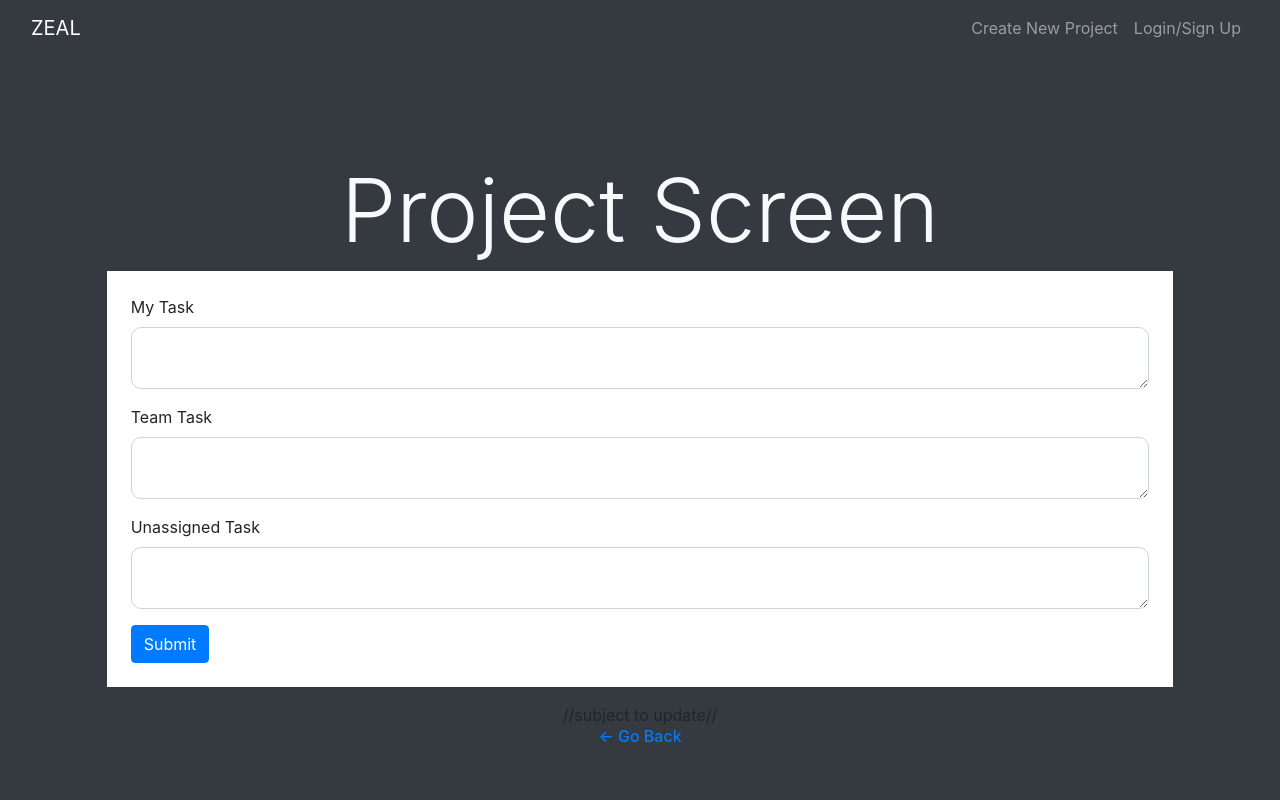
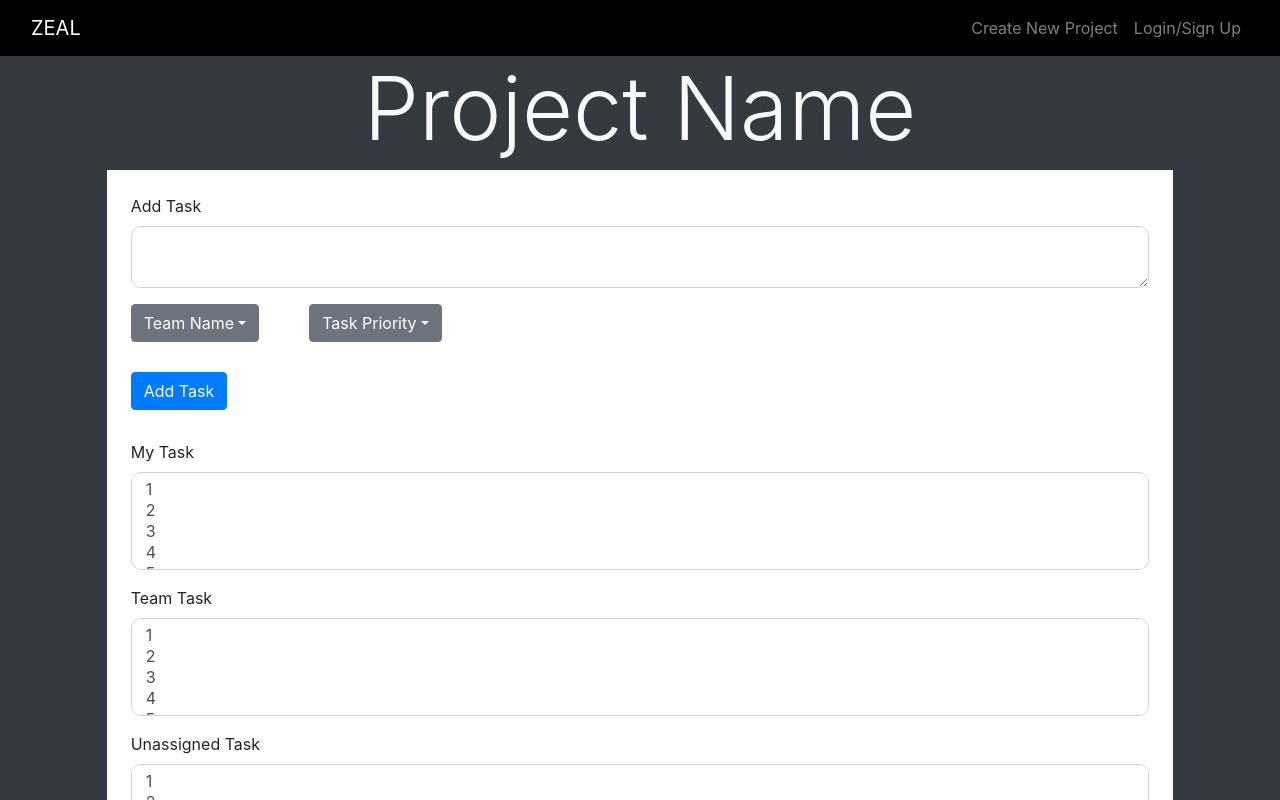
Before and after one commit to savvykolb/ZEAL, a React (Create React App) app in the folder client/: page /project in a window 1280 px wide. Shown: the top 800 px of the page. Built offline with nearby package versions, Linux system fonts and the light colour scheme.

Commit message:
adjusted project form

```diff
--- a/client/src/App.js
+++ b/client/src/App.js
@@ -1,12 +1,12 @@
 import React from 'react';
 import Homescreen from './pages/Homescreen';
-
 // import { Navbar } from 'react-bootstrap';
 import NewProjectForm from './components/NewProjectForm';
 import AppNavbar from "./components/Navbar";
 import { BrowserRouter as Router, Route } from "react-router-dom";
 import LoginForm from './components/LoginForm';
 import SignupForm from './components/SignupForm';
+import './index.css'
 
 import {
   ApolloClient,
--- a/client/src/components/LoginForm.js
+++ b/client/src/components/LoginForm.js
@@ -1,5 +1,5 @@
 import React, { useState } from "react";
-import { Form, Button, Alert } from "react-bootstrap";
+import { Form, Button, Alert, Container, Row, Col } from "react-bootstrap";
 import {Link} from "react-router-dom";
 import Auth from "../utils/auth";
 import { useMutation } from "@apollo/client";
@@ -47,6 +47,9 @@ const LoginForm = () => {
 
   return (
     <>
+    <Container  bg='dark'>
+  <Row>
+    <Col>
       <Form noValidate validated={validated} onSubmit={handleFormSubmit}>
         <Alert
           dismissible
@@ -98,6 +101,9 @@ const LoginForm = () => {
           </p>
         </div>
       </Form>
+      </Col>
+      </Row>
+      </Container>
     </>
   );
 };
--- a/client/src/components/Navbar.js
+++ b/client/src/components/Navbar.js
@@ -1,7 +1,7 @@
 //NOTE AT BOTTOM OF PAGE
 import React, { useState } from 'react';
 import { Link } from 'react-router-dom';
-import { Navbar, Nav, Container, Modal, Tab, Col } from 'react-bootstrap';
+import { Navbar, Nav, Container, Modal, Tab} from 'react-bootstrap';
 import SignUpForm from './SignupForm';
 import LoginForm from './LoginForm';
 
@@ -12,7 +12,7 @@ const AppNavbar = () => {
 
   return (
     <>
-      <Navbar bg='dark' variant='dark' expand='lg'>
+      <Navbar className="nav" variant='dark' expand='lg'>
         <Container fluid>
           <Navbar.Brand as={Link} to='/'>
             ZEAL
--- a/client/src/components/SignupForm.js
+++ b/client/src/components/SignupForm.js
@@ -1,5 +1,5 @@
 import React, { useState } from "react";
-import { Form, Button, Alert } from "react-bootstrap";
+import { Form, Button, Alert, Container, Row, Col} from "react-bootstrap";
 import {Link} from "react-router-dom";
 import Auth from "../utils/auth";
 import { useMutation } from "@apollo/client";
@@ -52,6 +52,10 @@ const SignupForm = () => {
 
   return (
     <>
+    <div className= "position">
+     <Container>
+      <Row>
+        <Col>
       <Form noValidate validated={validated} onSubmit={handleFormSubmit}>
         <Alert
           dismissible
@@ -127,6 +131,10 @@ const SignupForm = () => {
           </p>
         </div>
       </Form>
+      </Col>
+      </Row>
+      </Container>
+      </div>
     </>
   );
 };
--- a/client/src/index.css
+++ b/client/src/index.css
@@ -15,3 +15,26 @@ code {
 .form-control {
   border-radius: 10px;
 }
+.nav {
+background-color: black;
+}
+.plus {
+  content: "\002B";
+  font-size: 100px;
+}
+#task{
+  height: 50%;
+}
+.drop{
+  display: flex;
+  align-items: center;
+
+  grid-column-gap: 50px;
+
+}
+#add{
+  margin-top: 30px;
+}
+#added{
+  margin-top: 30px;
+}
--- a/client/src/pages/Homescreen.js
+++ b/client/src/pages/Homescreen.js
@@ -1,6 +1,6 @@
 import React from 'react'
 import 'bootstrap/dist/css/bootstrap.min.css';
-import { Link } from 'react-router-dom';
+
 function Homescreen() {
     return (
         <div>
@@ -15,7 +15,7 @@ function Homescreen() {
               <i className="bi bi-plus"></i>
 
               <a href="./project" className="btn btn-block p-3 my-2 btn-secondary">
-              <span>&#43;</span>
+              <span className= "plus">&#43;</span>
               <h3>Add Projects</h3>
               </a>
             </div>
@@ -33,4 +33,4 @@ function Homescreen() {
     )
 }
 
-export default Homescreen
+export default Homescreen;
--- a/client/src/pages/ProjectPage.js
+++ b/client/src/pages/ProjectPage.js
@@ -4,7 +4,7 @@ function ProjectPage() {
   return (
     <div className="d-flex min-vh-100 bg-dark">
       <div className="container-fluid my-auto">
-      <h1 className="display-2 text-center text-light">Project Screen</h1>
+        <h1 className="display-2 text-center text-light">Project Name</h1>
         <div className="row justify-content-center">
 
           <div className="col-12 col-md-10 mb-3 p-4 bg-white">
@@ -12,23 +12,73 @@ function ProjectPage() {
 
 
               <div className="form-group">
-              <label for="exampleFormControlSelect2">My Task</label>
+                <label for="exampleFormControlSelect2">Add Task</label>
                 <textarea multiple class="form-control" id="exampleFormControlSelect2">
-
                 </textarea>
               </div>
-            <div className="form-group">
+              <div className="drop">
+                <div class="dropdown">
+                  <button class="btn btn-secondary dropdown-toggle" type="button" id="dropdownMenuButton"
+                    data-toggle="dropdown" aria-haspopup="true" aria-expanded="false">
+                    Team Name
+                  </button>
+                  <div class="dropdown-menu" aria-labelledby="dropdownMenuButton">
+                    <a class="dropdown-item" href="#">Action</a>
+                    <a class="dropdown-item" href="#">Another action</a>
+                    <a class="dropdown-item" href="#">Something else here</a>
+                  </div>
+                </div>
+
+                <div class="dropdown">
+                  <a className="btn btn-secondary dropdown-toggle" href="#" role="button"
+                    id="dropdownMenuLink" data-toggle="dropdown" aria-haspopup="true" aria-expanded="false">
+                    Task Priority
+                  </a>
+
+                  <div className="dropdown-menu" aria-labelledby="dropdownMenuLink">
+                    <a className="dropdown-item" href="#">Action</a>
+                    <a className="dropdown-item" href="#">Another action</a>
+                    <a className="dropdown-item" href="#">Something else here</a>
+                  </div>
+                </div>
+              </div>
+
+              <button id= "add"type="submit" className="btn btn-primary">Add Task</button>
+
+            </form>
+
+            <form>
+                <div id= "added"class="form-group">
+                <label for="exampleFormControlSelect2">My Task</label>
+                <select multiple class="form-control" id="exampleFormControlSelect2">
+                  <option>1</option>
+                  <option>2</option>
+                  <option>3</option>
+                  <option>4</option>
+                  <option>5</option>
+                </select>
+              </div>
+              <div class="form-group">
                 <label for="exampleFormControlSelect2">Team Task</label>
-              <textarea multiple class="form-control" id="exampleFormControlSelect2">
+                <select multiple class="form-control" id="exampleFormControlSelect2">
+                  <option>1</option>
+                  <option>2</option>
+                  <option>3</option>
+                  <option>4</option>
+                  <option>5</option>
+                </select>
+              </div>
+              <div class="form-group">
+                <label for="exampleFormControlSelect2">Unassigned Task</label>
+                <select multiple class="form-control" id="exampleFormControlSelect2">
+                  <option>1</option>
+                  <option>2</option>
+                  <option>3</option>
+                  <option>4</option>
+                  <option>5</option>
+                </select>
+              </div>
 
-              </textarea>
-            </div>
-            <div className="form-group">
-              <label for="exampleFormControlSelect2">Unassigned Task</label>
-              <textarea multiple class="form-control" id="exampleFormControlSelect2">
-
-              </textarea>
-            </div>
 
 
 
```
Also changed, not shown: client/src/pages/CreateTeam.js (added). Lines whose indentation alone changed are shown as unchanged.
